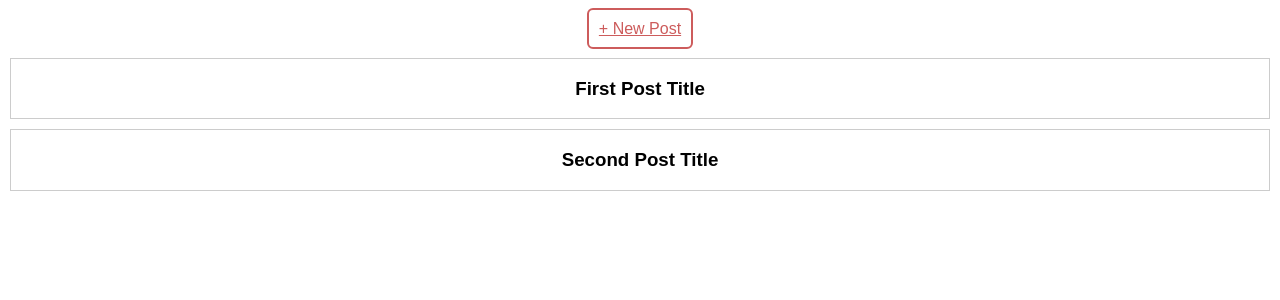
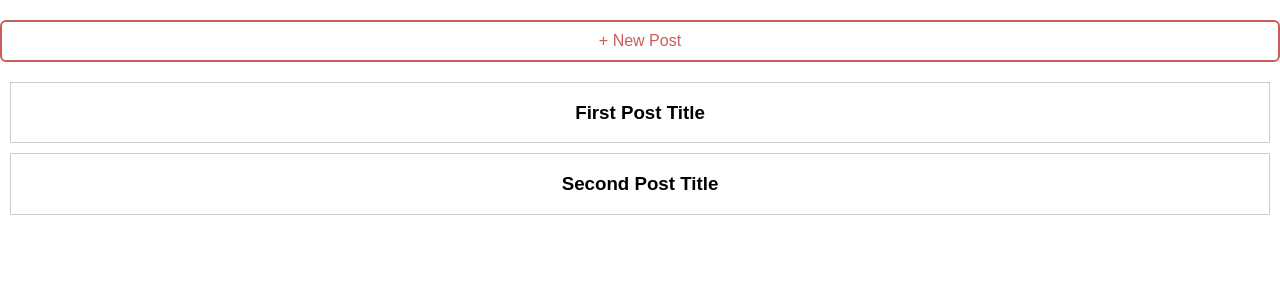
Before and after one commit to divyenduz/blog-graphql, a React app in the folder frontend/: page / in a window 1280 px wide. Shown: the top 300 px of the page. Built offline with nearby package versions, Linux system fonts and the light colour scheme.

Commit message:
frontend video4.1

```diff
--- a/frontend/src/components/CreatePost.js
+++ /dev/null
@@ -1,69 +0,0 @@
-import React from "react";
-import { withRouter } from "react-router-dom";
-
-class CreatePost extends React.Component {
-    constructor(props) {
-        super(props);
-        this.state = {
-            title: "",
-            content: ""
-        };
-    }
-
-    render() {
-        return (
-            <div style={styles.createPostWrapper}>
-                <input
-                    style={styles.titleWrapper}
-                    value={this.state.title}
-                    placeholder="Title"
-                    onChange={e =>
-                        this.setState({
-                            title: e.target.value
-                        })}
-                />
-                <textarea
-                    style={styles.contentWrapper}
-                    value={this.state.content}
-                    placeholder="Content"
-                    onChange={e =>
-                        this.setState({
-                            content: e.target.value
-                        })}
-                />
-
-                {this.state.title &&
-                this.state.content && (
-                    <button style={styles.postButtonWrapper}>Post</button>
-                )}
-            </div>
-        );
-    }
-}
-
-const styles = {
-    createPostWrapper: { margin: 30, textAlign: "center" },
-    titleWrapper: {
-        display: "block",
-        width: "100%",
-        textAlign: "center",
-        fontSize: "30px",
-        border: "none",
-        outlineWidth: 0
-    },
-    contentWrapper: {
-        width: "100%",
-        height: "500px",
-        fontSize: "20px",
-        marginTop: "20px"
-    },
-    postButtonWrapper: {
-        padding: 10,
-        background: "white",
-        border: "2px solid indianred",
-        color: "indianred",
-        borderRadius: 6
-    }
-};
-
-export default withRouter(CreatePost);
--- a/frontend/src/components/ListPage.js
+++ b/frontend/src/components/ListPage.js
@@ -1,6 +1,5 @@
 import React from "react";
 import Post from "./Post";
-import { Link } from "react-router-dom";
 
 const mockPostData = [
     {
@@ -23,9 +22,7 @@ class ListPage extends React.Component {
     render() {
         return (
             <div style={styles.listPageWrapper}>
-                <Link style={styles.postButtonWrapper} to="/create-post">
-                    + New Post
-                </Link>
+                <div style={styles.postButtonWrapper}>+ New Post</div>
                 <div style={{ marginTop: 20 }}>
                     {mockPostData.map(({ node }) => (
                         <Post key={node.__id} post={node} />
--- a/frontend/src/index.js
+++ b/frontend/src/index.js
@@ -2,18 +2,7 @@ import React from "react";
 import ReactDOM from "react-dom";
 import "./index.css";
 import App from "./App";
-import CreatePost from "./components/CreatePost";
 import registerServiceWorker from "./registerServiceWorker";
 
-import { BrowserRouter, Switch } from "react-router-dom";
-
-ReactDOM.render(
-    <BrowserRouter>
-        <Switch>
-            <App path="/" exact={true} />
-            <CreatePost path="/create-post" exact={true} />
-        </Switch>
-    </BrowserRouter>,
-    document.getElementById("root")
-);
+ReactDOM.render(<App />, document.getElementById("root"));
 registerServiceWorker();
```
